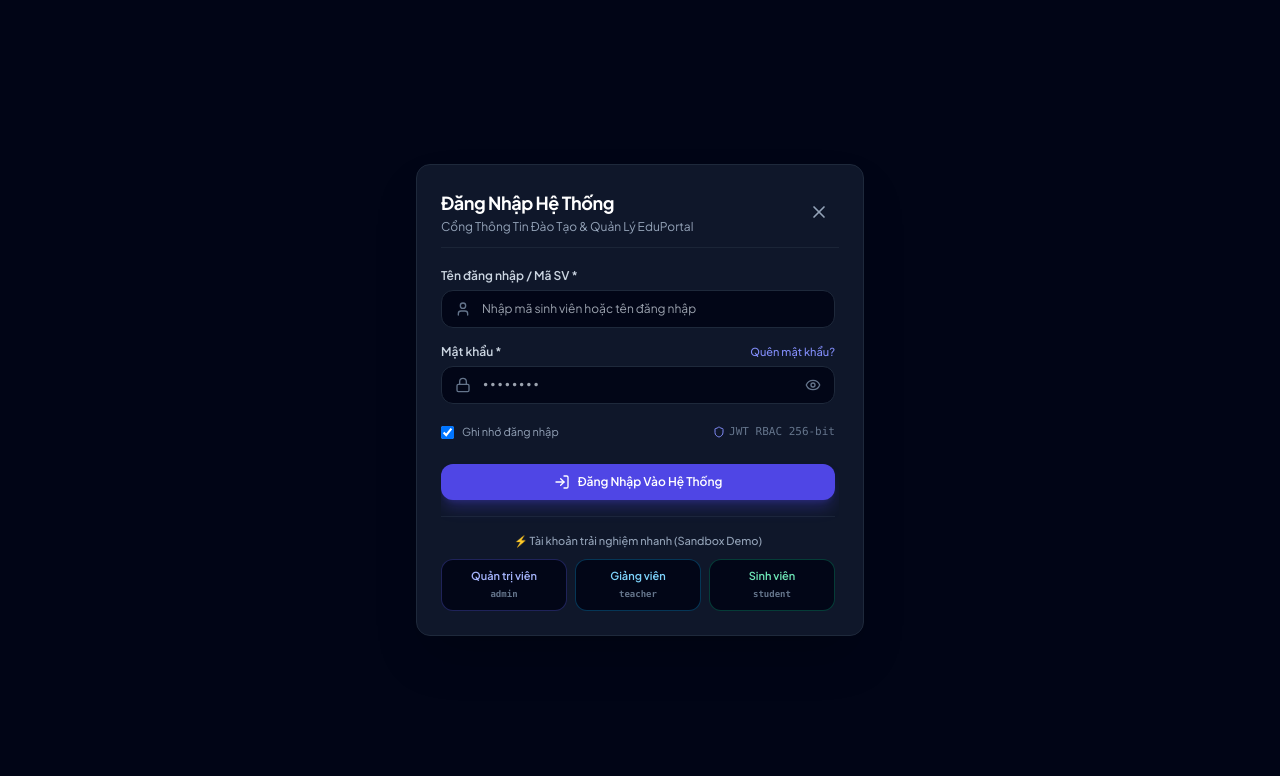
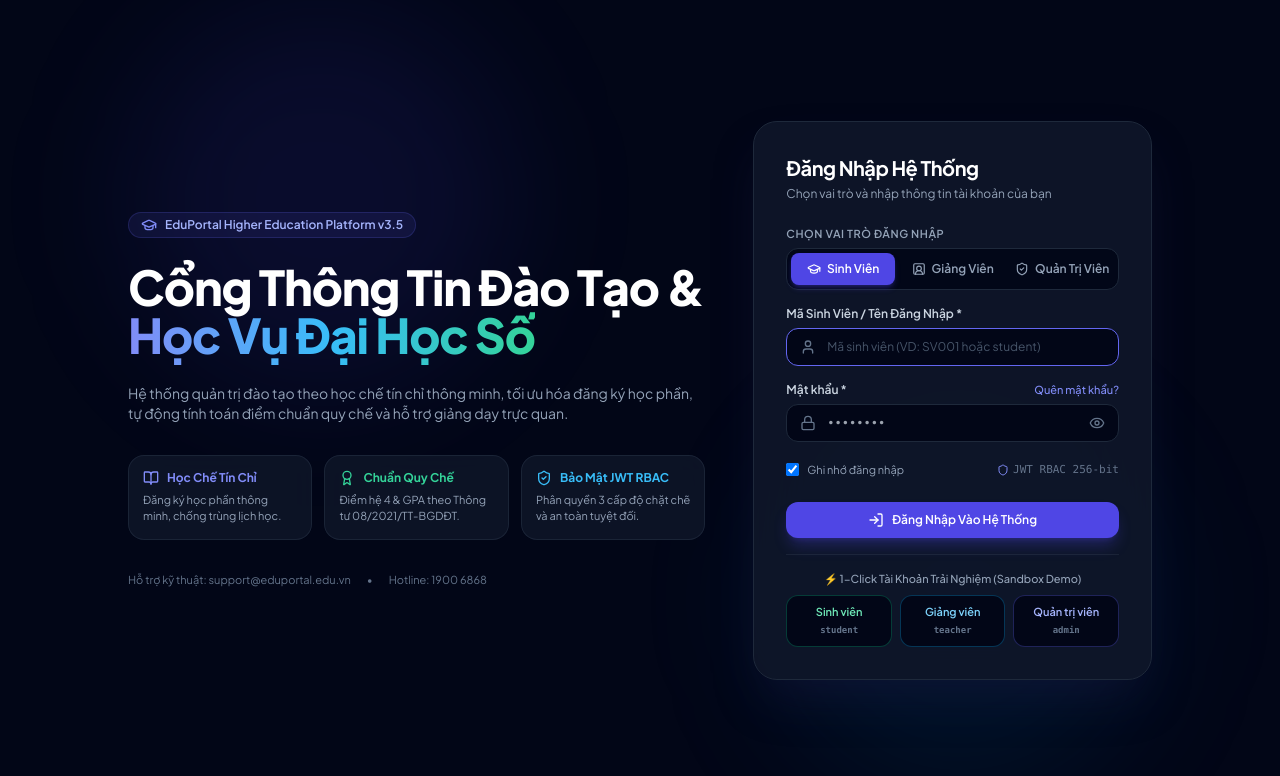
Before and after one commit to NguyenLee15/student-management, a React (Vite) app in the folder student-management-frontend/: page / in a window 1280 px wide. Shown: the top 776 px of the page. Built offline with nearby package versions, Linux system fonts and the light colour scheme; no server answers.

Commit message:
feat(auth): upgrade full-page academic login portal, role tabs, and session synchronization

```diff
--- a/student-management-frontend/src/App.jsx
+++ b/student-management-frontend/src/App.jsx
@@ -17,13 +17,15 @@ export default function App() {
 
   const [isBackendConnected, setIsBackendConnected] = useState(false);
   const [showCommandPalette, setShowCommandPalette] = useState(false);
-  const [isInitializingAuth, setIsInitializingAuth] = useState(!!localStorage.getItem('user_info') && !isResetPasswordPath);
+  const [isInitializingAuth, setIsInitializingAuth] = useState(
+    !!(localStorage.getItem('user_info') || sessionStorage.getItem('user_info')) && !isResetPasswordPath
+  );
 
   // Authentication State
   const [showLoginModal, setShowLoginModal] = useState(false);
   const [currentUser, setCurrentUser] = useState(() => {
     try {
-      const stored = localStorage.getItem('user_info');
+      const stored = localStorage.getItem('user_info') || sessionStorage.getItem('user_info');
       return stored ? JSON.parse(stored) : null;
     } catch {
       return null;
@@ -176,6 +178,8 @@ export default function App() {
     }
     localStorage.removeItem('jwt_token');
     localStorage.removeItem('user_info');
+    sessionStorage.removeItem('jwt_token');
+    sessionStorage.removeItem('user_info');
     setCurrentUser(null);
     setSimulatedRole(null);
     showToast('info', 'Đã đăng xuất thành công.');
--- a/student-management-frontend/src/api/axiosClient.js
+++ b/student-management-frontend/src/api/axiosClient.js
@@ -136,6 +136,7 @@ const handleLogout = () => {
   console.warn('Phiên làm việc đã hết hạn. Vui lòng đăng nhập lại.');
   setMemoryToken(null);
   localStorage.removeItem('user_info');
+  sessionStorage.removeItem('user_info');
   window.dispatchEvent(new Event('auth:unauthorized'));
 };
 
--- a/student-management-frontend/src/components/auth/LoginModal.jsx
+++ b/student-management-frontend/src/components/auth/LoginModal.jsx
@@ -1,14 +1,43 @@
 import React, { useState } from 'react';
 import {
   LogIn, Lock, User, AlertCircle, ShieldCheck, Eye, EyeOff,
-  Loader2, GraduationCap, AlertTriangle, Shield, Check
+  Loader2, GraduationCap, AlertTriangle, Shield, Check,
+  UserSquare2, Award, BookOpen, CalendarDays, Sparkles, ChevronRight
 } from 'lucide-react';
 import Modal from '../common/Modal';
 import ForgotPasswordModal from './ForgotPasswordModal';
 import { authApi } from '../../api';
 import { setMemoryToken } from '../../api/axiosClient';
 
+const ROLE_PRESETS = {
+  student: {
+    label: 'Sinh Viên',
+    icon: GraduationCap,
+    placeholder: 'Mã sinh viên (VD: SV001 hoặc student)',
+    demoUser: 'student',
+    demoPass: 'student123',
+    badgeColor: 'border-emerald-500/40 text-emerald-400 bg-emerald-500/10',
+  },
+  teacher: {
+    label: 'Giảng Viên',
+    icon: UserSquare2,
+    placeholder: 'Mã giảng viên hoặc tên đăng nhập (VD: teacher)',
+    demoUser: 'teacher',
+    demoPass: 'teacher123',
+    badgeColor: 'border-sky-500/40 text-sky-400 bg-sky-500/10',
+  },
+  admin: {
+    label: 'Quản Trị Viên',
+    icon: ShieldCheck,
+    placeholder: 'Tài khoản quản trị viên (VD: admin)',
+    demoUser: 'admin',
+    demoPass: 'admin123',
+    badgeColor: 'border-indigo-500/40 text-indigo-400 bg-indigo-500/10',
+  },
+};
+
 export default function LoginModal({ isOpen, onClose, onLoginSuccess, currentUser }) {
+  const [activeRole, setActiveRole] = useState('student');
   const [username, setUsername] = useState('');
   const [password, setPassword] = useState('');
   const [showPassword, setShowPassword] = useState(false);
@@ -21,6 +50,16 @@ export default function LoginModal({ isOpen, onClose, onLoginSuccess, currentUse
   const handleKeyUp = (e) => {
     if (e.getModifierState) {
       setIsCapsLockOn(e.getModifierState('CapsLock'));
+    }
+  };
+
+  const handleRoleSelect = (roleKey) => {
+    setActiveRole(roleKey);
+    const preset = ROLE_PRESETS[roleKey];
+    if (preset) {
+      setUsername(preset.demoUser);
+      setPassword(preset.demoPass);
+      setError('');
     }
   };
 
@@ -47,8 +86,10 @@ export default function LoginModal({ isOpen, onClose, onLoginSuccess, currentUse
         };
         if (rememberMe) {
           localStorage.setItem('user_info', JSON.stringify(userInfo));
+          sessionStorage.removeItem('user_info');
         } else {
           sessionStorage.setItem('user_info', JSON.stringify(userInfo));
+          localStorage.removeItem('user_info');
         }
         onLoginSuccess(userInfo);
         if (onClose) onClose();
@@ -62,21 +103,15 @@ export default function LoginModal({ isOpen, onClose, onLoginSuccess, currentUse
     }
   };
 
-  const handleQuickFill = (u, p) => {
+  const handleQuickFill = (u, p, roleKey) => {
     setUsername(u);
     setPassword(p);
+    if (roleKey) setActiveRole(roleKey);
     setError('');
   };
 
-  return (
-    <>
-      <Modal
-        isOpen={isOpen && !showForgot}
-        onClose={currentUser ? onClose : () => {}}
-        title="Đăng Nhập Hệ Thống"
-        subtitle="Cổng Thông Tin Đào Tạo & Quản Lý EduPortal"
-        maxWidth="max-w-md"
-      >
+  // Render form contents
+  const renderLoginForm = (isFullPage = false) => (
     <form onSubmit={handleLogin} className="space-y-4 text-xs">
       {error && (
         <div className="flex items-center gap-2.5 p-3 rounded-xl bg-rose-500/10 border border-rose-500/30 text-rose-300 text-xs animate-shake">
@@ -85,9 +120,38 @@ export default function LoginModal({ isOpen, onClose, onLoginSuccess, currentUse
         </div>
       )}
 
+      {/* Role Selection Tabs */}
+      <div>
+        <label className="block text-[11px] font-semibold text-slate-400 mb-1.5 uppercase tracking-wider">
+          Chọn Vai Trò Đăng Nhập
+        </label>
+        <div className="grid grid-cols-3 gap-1.5 p-1 bg-slate-950/90 border border-slate-800 rounded-xl">
+          {Object.entries(ROLE_PRESETS).map(([key, item]) => {
+            const Icon = item.icon;
+            const isSelected = activeRole === key;
+            return (
+              <button
+                key={key}
+                type="button"
+                onClick={() => handleRoleSelect(key)}
+                className={`flex items-center justify-center gap-1.5 py-2 px-1 rounded-lg text-xs font-semibold transition ${
+                  isSelected
+                    ? 'bg-indigo-600 text-white shadow-md shadow-indigo-600/30'
+                    : 'text-slate-400 hover:text-slate-200 hover:bg-slate-900'
+                }`}
+              >
+                <Icon className="w-3.5 h-3.5 shrink-0" />
+                <span className="truncate">{item.label}</span>
+              </button>
+            );
+          })}
+        </div>
+      </div>
+
+      {/* Username / Student ID */}
       <div>
         <label htmlFor="login-username" className="block text-xs font-semibold text-slate-300 mb-1.5">
-              Tên đăng nhập / Mã SV *
+          {activeRole === 'student' ? 'Mã Sinh Viên / Tên Đăng Nhập *' : 'Tên Đăng Nhập *'}
         </label>
         <div className="relative">
           <User className="absolute left-3.5 top-1/2 -translate-y-1/2 h-4 w-4 text-slate-500" />
@@ -96,15 +160,17 @@ export default function LoginModal({ isOpen, onClose, onLoginSuccess, currentUse
             name="username"
             type="text"
             autoComplete="username"
+            autoFocus={!currentUser}
             required
-                placeholder="Nhập mã sinh viên hoặc tên đăng nhập"
+            placeholder={ROLE_PRESETS[activeRole]?.placeholder || 'Nhập tên đăng nhập'}
             value={username}
             onChange={(e) => setUsername(e.target.value)}
-                className="w-full pl-10 pr-4 py-2.5 bg-slate-950 border border-slate-800 rounded-xl text-xs text-slate-200 focus:outline-none focus:border-indigo-500 transition"
+            className="w-full pl-10 pr-4 py-2.5 bg-slate-950 border border-slate-800 rounded-xl text-xs text-slate-200 focus:outline-none focus:border-indigo-500 transition placeholder:text-slate-600"
           />
         </div>
       </div>
 
+      {/* Password */}
       <div>
         <div className="flex items-center justify-between mb-1.5">
           <label htmlFor="login-password" className="block text-xs font-semibold text-slate-300">
@@ -170,6 +236,7 @@ export default function LoginModal({ isOpen, onClose, onLoginSuccess, currentUse
         </div>
       </div>
 
+      {/* Submit Button */}
       <div className="pt-2 flex justify-end gap-2.5">
         {currentUser && (
           <button
@@ -203,21 +270,21 @@ export default function LoginModal({ isOpen, onClose, onLoginSuccess, currentUse
 
       {/* Sandbox Demo Accounts */}
       <div className="mt-4 pt-4 border-t border-slate-800/80">
-            <p className="text-[11px] text-slate-400 mb-2.5 text-center font-medium">
-              ⚡ Tài khoản trải nghiệm nhanh (Sandbox Demo)
+        <p className="text-[11px] text-slate-400 mb-2 text-center font-medium">
+          ⚡ 1-Click Tài Khoản Trải Nghiệm (Sandbox Demo)
         </p>
         <div className="grid grid-cols-3 gap-2">
           <button
             type="button"
-                onClick={() => handleQuickFill('admin', 'admin123')}
-                className="flex flex-col items-center py-2 px-1 rounded-xl bg-slate-950 border border-indigo-500/30 hover:border-indigo-500 hover:bg-indigo-950/20 text-indigo-300 text-[11px] font-semibold transition active:scale-95"
+            onClick={() => handleQuickFill('student', 'student123', 'student')}
+            className="flex flex-col items-center py-2 px-1 rounded-xl bg-slate-950 border border-emerald-500/30 hover:border-emerald-500 hover:bg-emerald-950/20 text-emerald-300 text-[11px] font-semibold transition active:scale-95"
           >
-                <span>Quản trị viên</span>
-                <span className="text-[9px] text-slate-500 font-mono mt-0.5">admin</span>
+            <span>Sinh viên</span>
+            <span className="text-[9px] text-slate-500 font-mono mt-0.5">student</span>
           </button>
           <button
             type="button"
-                onClick={() => handleQuickFill('teacher', 'teacher123')}
+            onClick={() => handleQuickFill('teacher', 'teacher123', 'teacher')}
             className="flex flex-col items-center py-2 px-1 rounded-xl bg-slate-950 border border-sky-500/30 hover:border-sky-500 hover:bg-sky-950/20 text-sky-300 text-[11px] font-semibold transition active:scale-95"
           >
             <span>Giảng viên</span>
@@ -225,15 +292,120 @@ export default function LoginModal({ isOpen, onClose, onLoginSuccess, currentUse
           </button>
           <button
             type="button"
-                onClick={() => handleQuickFill('student', 'student123')}
-                className="flex flex-col items-center py-2 px-1 rounded-xl bg-slate-950 border border-emerald-500/30 hover:border-emerald-500 hover:bg-emerald-950/20 text-emerald-300 text-[11px] font-semibold transition active:scale-95"
+            onClick={() => handleQuickFill('admin', 'admin123', 'admin')}
+            className="flex flex-col items-center py-2 px-1 rounded-xl bg-slate-950 border border-indigo-500/30 hover:border-indigo-500 hover:bg-indigo-950/20 text-indigo-300 text-[11px] font-semibold transition active:scale-95"
           >
-                <span>Sinh viên</span>
-                <span className="text-[9px] text-slate-500 font-mono mt-0.5">student</span>
+            <span>Quản trị viên</span>
+            <span className="text-[9px] text-slate-500 font-mono mt-0.5">admin</span>
           </button>
         </div>
       </div>
     </form>
+  );
+
+  // 🌟 CASE 1: FULL-PAGE ACADEMIC LOGIN PORTAL (Khi người dùng chưa đăng nhập)
+  if (!currentUser && isOpen && !showForgot) {
+    return (
+      <div className="min-h-screen w-full bg-slate-950 text-slate-100 flex items-center justify-center p-4 sm:p-6 lg:p-12 relative overflow-hidden selection:bg-indigo-500 selection:text-white">
+        {/* Ambient Glows */}
+        <div className="absolute top-1/4 left-1/4 -translate-x-1/2 -translate-y-1/2 w-96 h-96 bg-indigo-600/10 rounded-full blur-3xl pointer-events-none"></div>
+        <div className="absolute bottom-1/4 right-1/4 translate-x-1/2 translate-y-1/2 w-96 h-96 bg-sky-600/10 rounded-full blur-3xl pointer-events-none"></div>
+
+        <div className="w-full max-w-5xl mx-auto grid grid-cols-1 lg:grid-cols-12 gap-8 lg:gap-12 items-center relative z-10">
+
+          {/* Left Column: Academic Brand & Value Props */}
+          <div className="lg:col-span-7 space-y-6 text-left">
+            <div className="inline-flex items-center gap-2 px-3 py-1 rounded-full bg-indigo-500/10 border border-indigo-500/20 text-indigo-300 text-xs font-semibold">
+              <GraduationCap className="w-4 h-4 text-indigo-400" />
+              <span>EduPortal Higher Education Platform v3.5</span>
+            </div>
+
+            <h1 className="text-3xl sm:text-4xl lg:text-5xl font-extrabold text-white tracking-tight leading-tight">
+              Cổng Thông Tin Đào Tạo & <br className="hidden sm:inline" />
+              <span className="bg-gradient-to-r from-indigo-400 via-sky-400 to-emerald-400 bg-clip-text text-transparent">
+                Học Vụ Đại Học Số
+              </span>
+            </h1>
+
+            <p className="text-slate-400 text-xs sm:text-sm leading-relaxed max-w-xl">
+              Hệ thống quản trị đào tạo theo học chế tín chỉ thông minh, tối ưu hóa đăng ký học phần, tự động tính toán điểm chuẩn quy chế và hỗ trợ giảng dạy trực quan.
+            </p>
+
+            {/* Feature Badges */}
+            <div className="grid grid-cols-1 sm:grid-cols-3 gap-3 pt-2">
+              <div className="p-3.5 rounded-2xl bg-slate-900/80 border border-slate-800/80 space-y-1.5 backdrop-blur-md">
+                <div className="flex items-center gap-2 text-indigo-400 font-bold text-xs">
+                  <BookOpen className="w-4 h-4" />
+                  <span>Học Chế Tín Chỉ</span>
+                </div>
+                <p className="text-[11px] text-slate-400 leading-normal">
+                  Đăng ký học phần thông minh, chống trùng lịch học.
+                </p>
+              </div>
+
+              <div className="p-3.5 rounded-2xl bg-slate-900/80 border border-slate-800/80 space-y-1.5 backdrop-blur-md">
+                <div className="flex items-center gap-2 text-emerald-400 font-bold text-xs">
+                  <Award className="w-4 h-4" />
+                  <span>Chuẩn Quy Chế</span>
+                </div>
+                <p className="text-[11px] text-slate-400 leading-normal">
+                  Điểm hệ 4 & GPA theo Thông tư 08/2021/TT-BGDĐT.
+                </p>
+              </div>
+
+              <div className="p-3.5 rounded-2xl bg-slate-900/80 border border-slate-800/80 space-y-1.5 backdrop-blur-md">
+                <div className="flex items-center gap-2 text-sky-400 font-bold text-xs">
+                  <ShieldCheck className="w-4 h-4" />
+                  <span>Bảo Mật JWT RBAC</span>
+                </div>
+                <p className="text-[11px] text-slate-400 leading-normal">
+                  Phân quyền 3 cấp độ chặt chẽ và an toàn tuyệt đối.
+                </p>
+              </div>
+            </div>
+
+            <div className="pt-2 text-[11px] text-slate-500 flex items-center gap-4">
+              <span>Hỗ trợ kỹ thuật: support@eduportal.edu.vn</span>
+              <span>•</span>
+              <span>Hotline: 1900 6868</span>
+            </div>
+          </div>
+
+          {/* Right Column: Glassmorphism Login Card */}
+          <div className="lg:col-span-5">
+            <div className="bg-slate-900/90 backdrop-blur-2xl border border-slate-800 p-6 sm:p-8 rounded-3xl shadow-2xl shadow-indigo-950/40 relative">
+              <div className="mb-6">
+                <h2 className="text-xl font-bold text-white tracking-tight">Đăng Nhập Hệ Thống</h2>
+                <p className="text-xs text-slate-400 mt-1">Chọn vai trò và nhập thông tin tài khoản của bạn</p>
+              </div>
+
+              {renderLoginForm(true)}
+            </div>
+          </div>
+
+        </div>
+
+        {/* 🔑 FORGOT PASSWORD MODAL */}
+        <ForgotPasswordModal
+          isOpen={showForgot}
+          onClose={() => setShowForgot(false)}
+          onBackToLogin={() => setShowForgot(false)}
+        />
+      </div>
+    );
+  }
+
+  // 🌟 CASE 2: POPUP MODAL (Khi người dùng đã đăng nhập và bấm mở lại LoginModal từ Header)
+  return (
+    <>
+      <Modal
+        isOpen={isOpen && !showForgot}
+        onClose={currentUser ? onClose : () => {}}
+        title="Đăng Nhập Hệ Thống"
+        subtitle="Cổng Thông Tin Đào Tạo & Quản Lý EduPortal"
+        maxWidth="max-w-md"
+      >
+        {renderLoginForm(false)}
       </Modal>
 
       {/* 🔑 FORGOT PASSWORD MODAL */}
```
Lines whose indentation alone changed are shown as unchanged.
